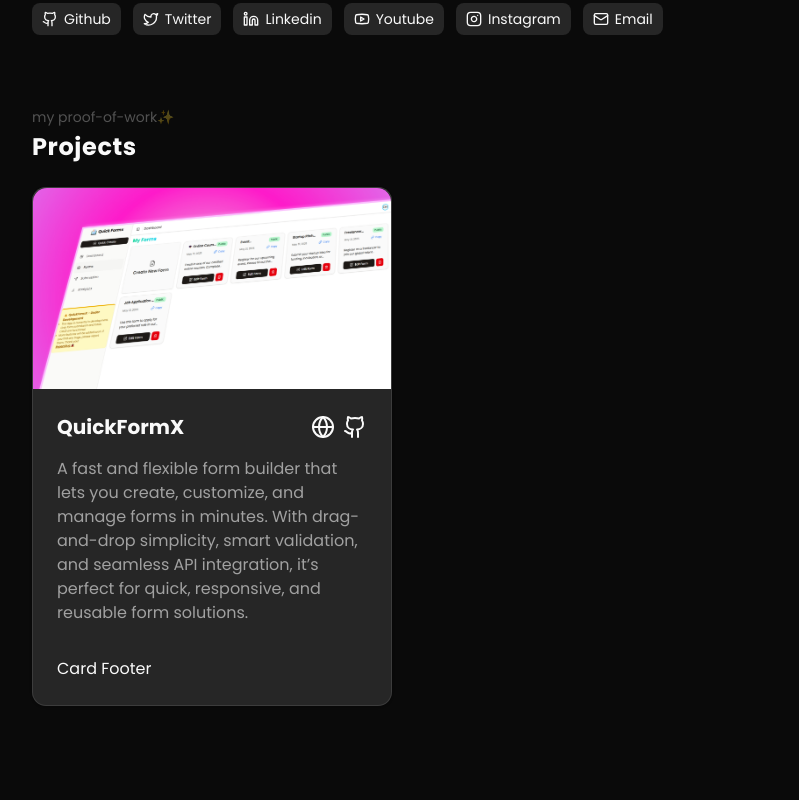
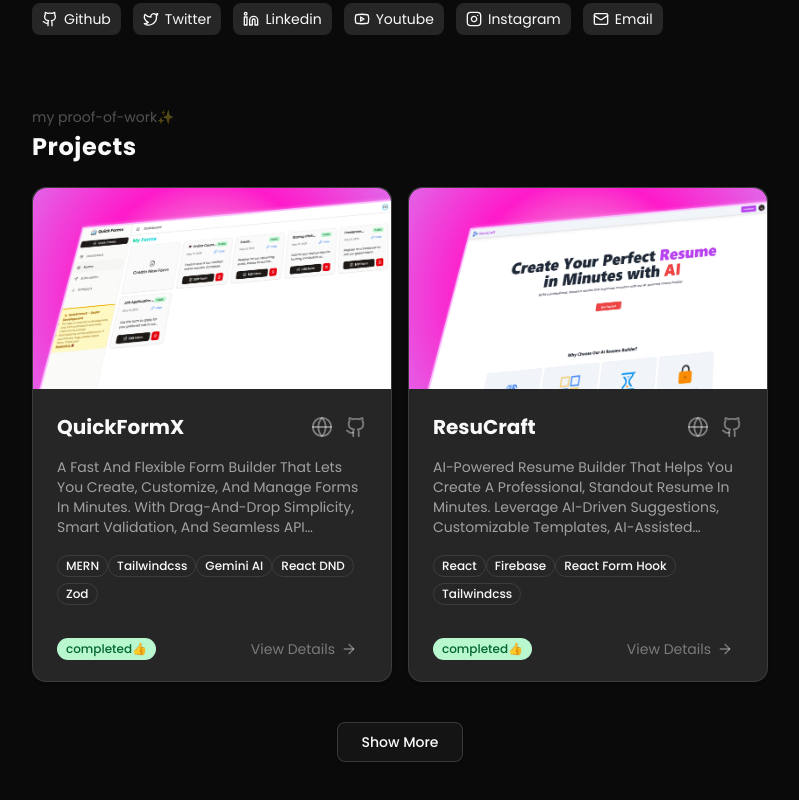
Before and after one commit to dhirajaryaa/wow-portfolio, a Next.js app: page / in a window 1280 px wide. Shown: the part 536-1336 px from the top of the page, without its empty margins (240-1039 px from the left). Built offline with nearby package versions, Linux system fonts and the light colour scheme.

Commit message:
feat: project list with config file

```diff
--- a/src/app/page.jsx
+++ b/src/app/page.jsx
@@ -22,6 +22,7 @@ import {
 import { Globe } from "lucide-react";
 import { GithubIcon } from "lucide-react";
 import ProjectCard from "@/components/projects/ProjectCard";
+import { projects } from "@/config/project";
 
 export default function Home() {
   return (
@@ -172,8 +173,16 @@ export default function Home() {
         {/* projects  */}
         <Section title={"Projects"} hintText={"my proof-of-work✨"}>
           <div className="grid  grid-cols-1 sm:grid-cols-2 gap-4 mt-4">
-            {/* project card  */}
-            <ProjectCard />
+            {projects.map((project) => (
+              <ProjectCard key={project.slug} project={project} />
+            ))}
+          </div>
+          <div className="w-full flex justify-center items-center mt-8">
+            <Button size={"lg"} variant={'outline'} asChild>
+              <Link href="/pow">
+                Show More
+              </Link>
+            </Button>
           </div>
         </Section>
       </main>
--- a/src/components/projects/ProjectCard.jsx
+++ b/src/components/projects/ProjectCard.jsx
@@ -12,27 +12,42 @@ import {
     CardFooter,
     CardHeader,
 } from "@/components/ui/card";
-import { Globe,GithubIcon } from "lucide-react";
+import { Globe, GithubIcon } from "lucide-react";
+import { Badge } from "@/components/ui/badge";
+import { Button } from "../ui/button";
+import { ArrowRight } from "lucide-react";
 
-function ProjectCard({project}) {
+function ProjectCard({ project }) {
+    const getStatusColor = (status) => {
+        switch (status.toLowerCase()) {
+            case 'completed👍':
+                return "bg-green-200 text-green-800";
+            case 'started🚀':
+                return "bg-blue-200 text-blue-800";
+            case 'discontinue🛑':
+                return "bg-rose-200 text-rose-800";
+            default:
+                return "bg-yellow-200 text-yellow-800";
+        }
+    }
     return (
-  <Card className={'bg-muted pt-0'}>
+        <Card className={'bg-muted pt-0 pb-4'}>
             <CardHeader className={'p-0 gap-0 aspect-video rounded-tl-xl rounded-tr-xl overflow-hidden'}>
-                <Image src={"/projects/quickformx.jpg"}
+                <Image src={project.image}
                     loading="lazy"
-                  width={1280} height={720} alt={"QuickFormX project"}
+                    width={1280} height={720} alt={`${project.name} Preview`}
                     className="w-full h-full object-cover" />
             </CardHeader>
             <CardContent>
                 <div className="flex items-center gap-2 justify-between mb-4">
                     <Link href="/pow/quickformx">
-                    <h3 className={'text-xl font-bold'}>QuickFormX</h3>
+                        <h3 className={'text-xl font-bold'}>{project.name}</h3>
                     </Link>
-                  <div className={'flex items-center gap-2'}>
+                    <div className={'flex items-center gap-3'}>
                         <Tooltip>
                             <TooltipTrigger asChild>
-                        <a href="" target="_blank" rel="noopener noreferrer" className="cursor-pointer">
-                          <Globe />
+                                <a href={project.url} target="_blank" rel="noopener noreferrer" className="cursor-pointer text-foreground/40">
+                                    <Globe size={22} />
                                 </a>
                             </TooltipTrigger>
                             <TooltipContent className={'text-xs'}>
@@ -41,8 +56,8 @@ function ProjectCard({project}) {
                         </Tooltip>
                         <Tooltip>
                             <TooltipTrigger>
-                        <a href="" target="_blank" rel="noopener noreferrer" className="cursor-pointer">
-                          <GithubIcon />
+                                <a href={project.repoLink} target="_blank" rel="noopener noreferrer" className="cursor-pointer text-foreground/40">
+                                    <GithubIcon size={22} />
                                 </a>
                             </TooltipTrigger>
                             <TooltipContent className={'text-xs'}>
@@ -51,15 +66,18 @@ function ProjectCard({project}) {
                         </Tooltip>
                     </div>
                 </div>
-                <CardDescription className={'sm:text-base'}>A fast and flexible form builder that lets you create, customize, and manage forms in minutes. With drag-and-drop simplicity, smart validation, and seamless API integration, it’s perfect for quick, responsive, and reusable form solutions.</CardDescription>
-
-                <div className="my-2">
-
-                </div>
-
+                <CardDescription className={'line-clamp-4 capitalize mb-4'}>{project.description}</CardDescription>
+                {project.technologies.map((tech, idx) => (
+                    <Badge key={idx} variant={"outline"} className={'text-xs capitalize mb-1'}>{tech}</Badge>
+                ))}
             </CardContent>
-              <CardFooter>
-                <p>Card Footer</p>
+            <CardFooter className={'justify-between'}>
+                <Badge className={getStatusColor(project.status)}>{project.status}</Badge>
+                <Button variant={'link'} asChild size={'sm'} className={'font-normal text-foreground/40 hover:text-foreground transition-all duration-200'}>
+                    <Link href={`/pow/${project.slug}`}>
+                        View Details <ArrowRight />
+                    </Link>
+                </Button>
             </CardFooter>
         </Card>
     )
--- /dev/null
+++ b/src/config/project.js
@@ -0,0 +1,26 @@
+// status must be : "completed👍","ongoing🏗️","started🚀","discontinue🛑"
+
+export const projects = [
+  {
+    name: "QuickFormX",
+    link: "https://quickformx.dhirajarya.xyz/forms",
+    repoLink: "https://github.com/dhirajaryaa/quickFormx",
+    image: "/projects/quickformx.jpg",
+    description:
+      "A fast and flexible form builder that lets you create, customize, and manage forms in minutes. With drag-and-drop simplicity, smart validation, and seamless API integration, it’s perfect for quick, responsive, and reusable form solutions.",
+    status: "completed👍",
+    slug: "quickformx",
+    technologies: ["MERN", "Tailwindcss", "Gemini AI", "React DND", "zod"],
+  },
+  {
+    name: "ResuCraft",
+    link: "https://ai-resume-builder-dhirajaryaa.vercel.app/",
+    repoLink: "https://github.com/dhirajaryaa/AI-Resume-Builder",
+    image: "/projects/resucraft.jpg",
+    description:
+      "AI-powered resume builder that helps you create a professional, standout resume in minutes. Leverage AI-driven suggestions, customizable templates, AI-assisted content suggestions and real-time feedback to land your dream job.",
+    status: "completed👍",
+    slug: "resucraft",
+    technologies: ["React", "Firebase", "React Form Hook", "Tailwindcss"],
+  },
+];
```
Lines whose indentation alone changed are shown as unchanged.
